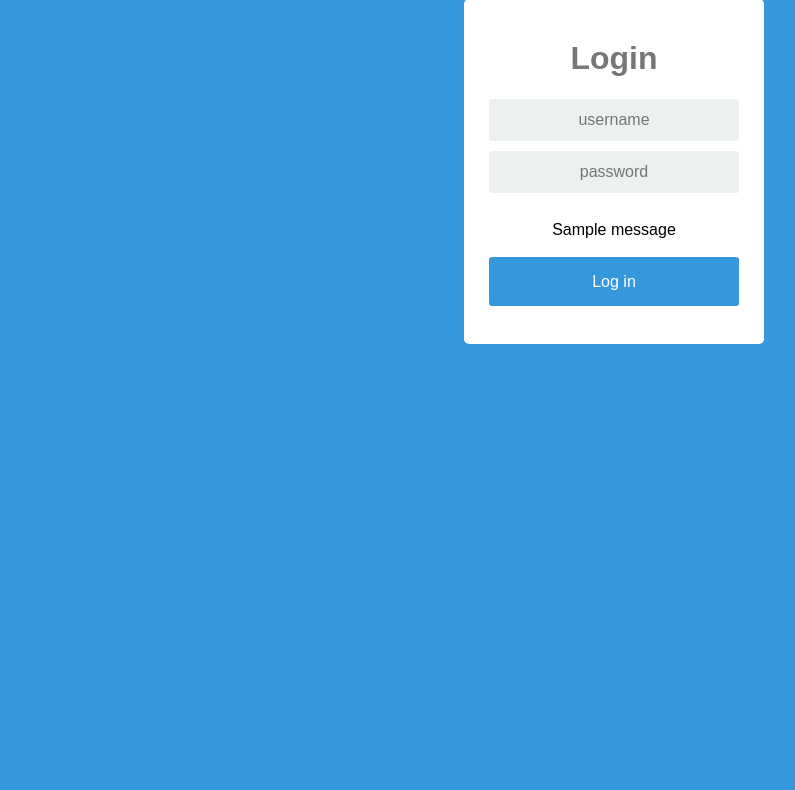
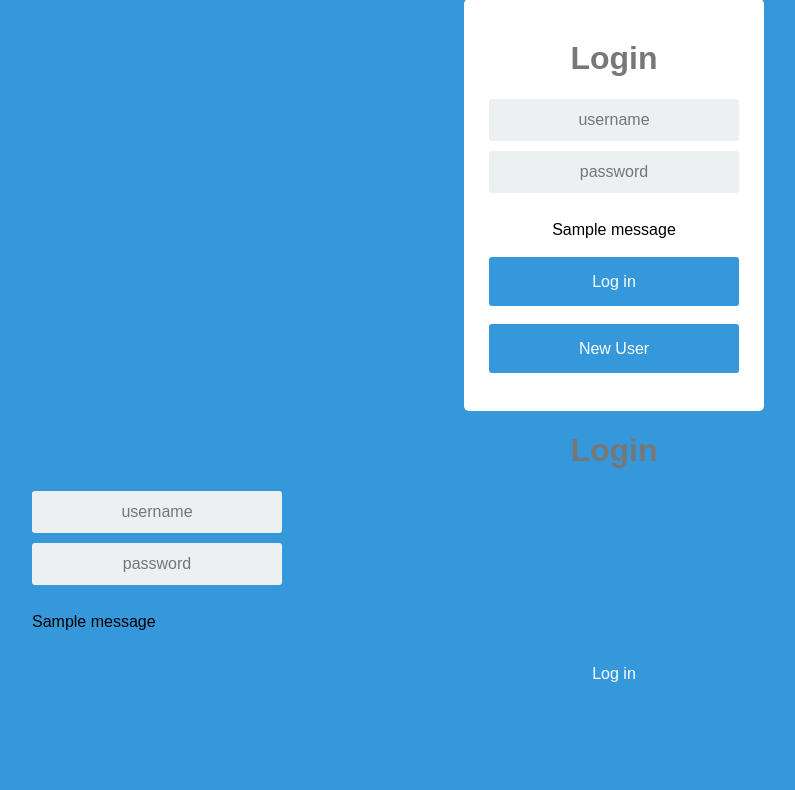
Before and after one commit to goodei/our_projects, a Flask app: page / in a window 1280 px wide. Shown: the part 79-869 px from the top of the page, without its empty margins (26-821 px from the left). Before the commit the page ends 423 px from the top, so only its background shows below. Run offline with Flask 2, Linux system fonts and the light colour scheme; one stand-in notice (Sample message) is shown.

Commit message:
выгрузка тегов в шаблон

```diff
--- a/server.py
+++ b/server.py
@@ -5,6 +5,9 @@
 from sqlalchemy.orm import sessionmaker
 
 from db_Users import db_session, User, Urls
+from query_db import crypto, check_password, query_password
+from add_and_sort import get_from_r
+import rsa
 
 engine = create_engine('sqlite:///rss.sqlite')
 
@@ -13,10 +16,16 @@
 
 @my_flask_app.route('/')
 def home():
-	if not session.get('logged_in'):
-		return render_template('login.html')
-	else:
-		return render_template('index.html')
+    if not session.get('logged_in'):
+        return render_template('login.html')
+    else:
+        u = User
+        us = u.query.filter(User.log_email == e_mail).first()
+        taglist = []
+        for i in us.urls_ass:
+            taglist.append(i.tag)
+            return render_template('index.html')
+        # teglist = get_from_r(str(urls.querry.filter)) # создать запрос который будет выдавать список тегов, создать словарь по содержимому
 
 
 @my_flask_app.route('/login', methods=['POST'])
@@ -24,12 +33,21 @@
     u = User
     e_mail = str(request.form['username'])
     passwd = str(request.form['password'])
-    qry_login = u.query.filter(User.log_email == e_mail, User.password_u == passwd).first()
+    password_b =  str.encode(passwd)
+    users_mail = u.query.all()
+    keys = crypto(users_mail)
+    priv = keys[0]               # собственно полученный приватный ключ для шифрования
+    pubkey = keys[1]
+    qry_login = u.query.filter(User.log_email == e_mail).first()
     if qry_login is None:
-    	flash('No such user or invalid password')
+        flash('No such user or invalid password')
     else:
-    	session['logged_in'] = True
-    return home()
+        if query_password(password_b, e_mail, priv) == True:
+            session['logged_in'] = True
+            return home()
+        else:
+            return home() # вывести кнопку регистрации
+
 
 
 @my_flask_app.route("/logout", methods=['POST'])
@@ -39,5 +57,5 @@
 
 
 if __name__ == "__main__":
-	my_flask_app.secret_key = os.urandom(20)
-	my_flask_app.run(debug=True)
+    my_flask_app.secret_key = os.urandom(20)
+    my_flask_app.run(debug=True)
--- a/templates/login.html
+++ b/templates/login.html
@@ -30,7 +30,42 @@
                         {% endfor %}
                     {% endif %}
                 {% endwith %}
-                <input type="submit" value="Log in" class="btn btn-primary btn-large btn-block" >
+                <input type="submit" value="Log in" class="btn btn-primary btn-large btn-block">
+                <br>
+                <input value="New User" class="btn btn-primary btn-large btn-block">
+                <br>
+            </div>
+        </div>
+    </div>
+</form>
+
+<form action="/registration" method="POST">
+    <div class="registration">
+        <div class="registration-screen">
+            <div class="app-title">
+                <h1>Login</h1>
+            </div>
+            <div class="registration-form">
+                <div class="control-group">
+                    <input type="text" class="registration-field" value="" placeholder="username" name="username">
+                    <label class="registration-field-icon fui-user" for="registration-name"></label>
+                </div>
+                <div class="control-group">
+                    <input type="password" class="registration-field" value="" placeholder="password" name="password">
+                    <label class="registration-field-icon fui-lock" for="registration-pass"></label>
+                </div>
+                {% with messages = get_flashed_messages() %}
+                    {% if messages %}
+                        {% for message in messages %}
+                            <br>
+                            <div class="alert alert-warning alert-dismissible" role="alert">
+                                {{message}}
+                            </div>
+                            <br>
+                        {% endfor %}
+                    {% endif %}
+                {% endwith %}
+                <input type="submit" value="Log in" class="btn btn-primary btn-large btn-block">
                 <br>
             </div>
         </div>
```
Also changed, not shown: templates/index.html (+2 -21 lines).
